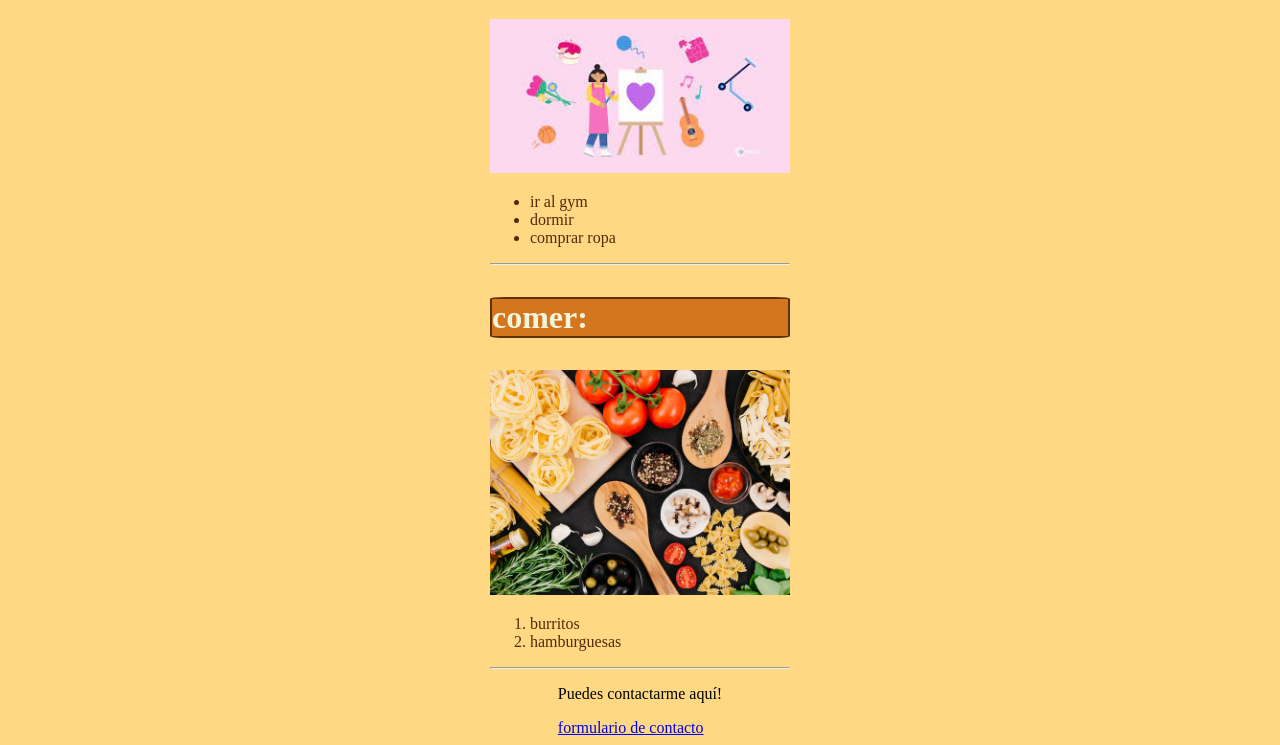
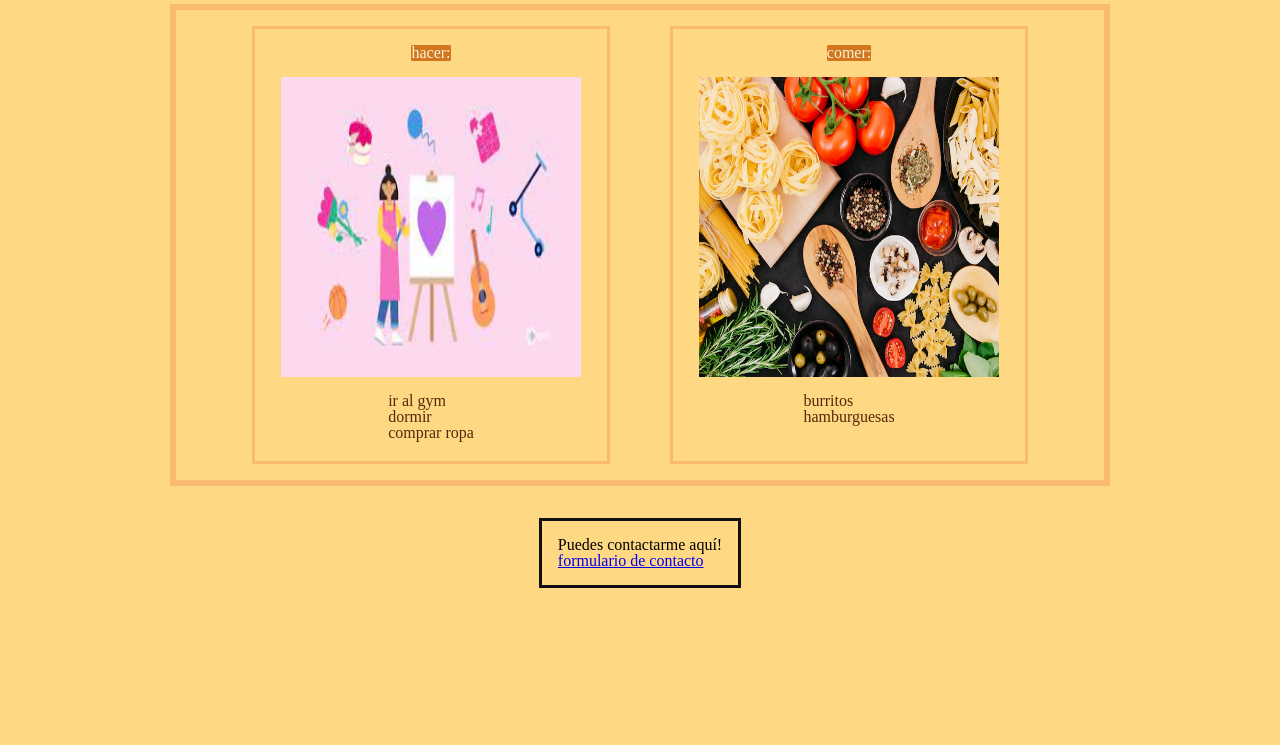
Before and after one commit to JulietaAsseff/HTML, a plain HTML site: page index.html in a window 1280 px wide. Shown: the part 748-1493 px from the top of the page. After the commit the page ends 1368 px from the top, so only its background shows below. Drawn offline with Linux system fonts and the light colour scheme.

Commit message:
commit de todo el modulo 4

```diff
--- a/estilos.css
+++ b/estilos.css
@@ -5,11 +5,16 @@
 #titulo{
     width: fit-content;
     margin: auto;
+    margin-top: 2em;
+    margin-bottom: 2em;
+    display: flex;
+    flex-direction: column;
+    align-items: center;
+    gap: 2em;
+    padding: 1em;
 }
 
 #subtitulo{
-    width: fit-content;
-    margin: auto;
     font-size: 2em;
     color: rgb(207, 125, 17);
 }
@@ -19,14 +24,48 @@
     color:rgb(104, 64, 4);
 }
 
+#mifoto{
+    width: 400px;
+}
+
 .recuadro{
     width: fit-content;
     margin: auto;
+    margin-top: 2em;
+    margin-bottom: 2em;
+    border: 3px solid rgb(15, 15, 15);
+    display: flex;
+    flex-direction: column;
+    align-items: center;
+    padding: 1em;
+    gap: 1em;
 }
 
-#mifoto{
-    width: 400px;
+.cosa{
+    width: 20em;
+    height: 25em;
+    border: 3px solid rgb(250, 186, 114);
+    display: flex;
+    flex-direction: column;
+    gap: 1em;
+    padding: 1em;
+    align-items: center;
 }
+
+
+.ambascosas{
+    width: 70%;
+    height: fit-content;
+    margin: auto;
+    margin-top: 1.5em;
+    margin-bottom: 1.5em;
+    border: 6px solid rgb(250, 186, 114);
+    padding: 1em;
+    display: flex;
+    flex-direction: row;
+    justify-content: space-evenly;
+    }
+
 
 h3{
     background-color: rgb(212, 118, 30);
@@ -38,6 +77,7 @@ h3{
 
 .imgcategorias{
     width: 300px;
+    height: 300px;
 }
 
 .lista{
--- a/index.html
+++ b/index.html
@@ -3,16 +3,14 @@
     <head>
         <title>Mi pagina web</title>
         <link rel="stylesheet" type="text/css" href="./estilos.css" />
+        <link rel="stylesheet" href="reset.css" />
     </head>
     <body class="fondo">
 
         <header>
         <div id="titulo">
             <h1 id="tituloprincipal">Mi página web</h1>
-        </div>
-
-        <div id="subtitulo">
-            <p>Julieta Asseff</p>
+            <p id="subtitulo">Julieta Asseff</p>
         </div>
         </header>
 
@@ -20,26 +18,22 @@
             <img  src="./IMG_4801_Original.JPG" id="mifoto">
            </div>
 
-
         <main>
             <section>
                 <div class="recuadro">
                 <h2>Cosas que me gustan...</h2>
-
-            <div>
                 <p>a continuacion describire listados</p>
                 </div>
-                </div>
 
-                <div class="recuadro">
+                <div class="span">
             <span>hacer</span>
             <span>comer</span>
                 </div>
 
-            <hr />
+            <article>
+                <div class="ambascosas">
 
-            <article>
-            <div class="recuadro">
+                    <div class="cosa">
                         <h3>hacer:</h3>
                         <img src="HOBBIES.jpg" class="imgcategorias">
 
@@ -49,13 +43,10 @@
                             <li>dormir</li>
                             <li>comprar ropa</li>
                         </ul>
-                <hr />
                     </div>
                     </div>
-            </article>
 
-            <article>
-            <div class="recuadro">
+                    <div class="cosa">
                         <h3>comer:</h3>
                         <img src="COMIDA.avif" class="imgcategorias">
 
@@ -64,8 +55,10 @@
                     <li>burritos</li>
                     <li>hamburguesas</li>
                         </ol>
-                <hr />
+                        <!-- no aparece la lista -->
                     </div>
+                    </div>
+
                 </div>
             </article>
             </section>
@@ -74,8 +67,8 @@
         <div class="recuadro">
         <footer>
             <p>Puedes contactarme aquí!</p>
-
             <a href="./contacto.html">formulario de contacto</a>
+        <!-- no hace el gap entre las 2 oraciones -->
         </footer>
         </div>
 
--- /dev/null
+++ b/reset.css
@@ -0,0 +1,49 @@
+/* http://meyerweb.com/eric/tools/css/reset/
+   v2.0 | 20110126
+   License: none (public domain)
+*/
+
+html, body, div, span, applet, object, iframe,
+h1, h2, h3, h4, h5, h6, p, blockquote, pre,
+a, abbr, acronym, address, big, cite, code,
+del, dfn, em, img, ins, kbd, q, s, samp,
+small, strike, strong, sub, sup, tt, var,
+b, u, i, center,
+dl, dt, dd, ol, ul, li,
+fieldset, form, label, legend,
+table, caption, tbody, tfoot, thead, tr, th, td,
+article, aside, canvas, details, embed,
+figure, figcaption, footer, header, hgroup,
+menu, nav, output, ruby, section, summary,
+time, mark, audio, video {
+    margin: 0;
+    padding: 0;
+    border: 0;
+    font-size: 100%;
+    font: inherit;
+    vertical-align: baseline;
+}
+
+/* HTML5 display-role reset for older browsers */
+article, aside, details, figcaption, figure,
+footer, header, hgroup, menu, nav, section {
+    display: block;
+}
+body {
+    line-height: 1;
+}
+ol, ul {
+    list-style: none;
+}
+blockquote, q {
+    quotes: none;
+}
+blockquote:before, blockquote:after,
+q:before, q:after {
+    content: '';
+    content: none;
+}
+table {
+    border-collapse: collapse;
+    border-spacing: 0;
+}
```
Lines whose indentation alone changed are shown as unchanged.
